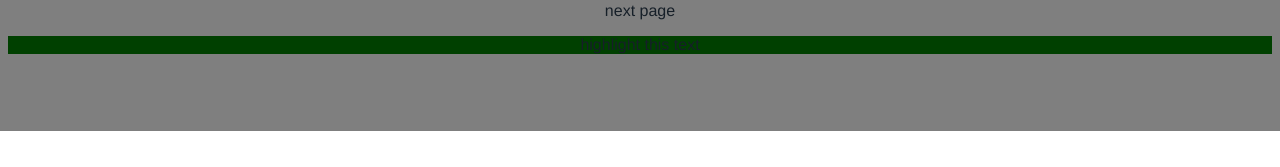
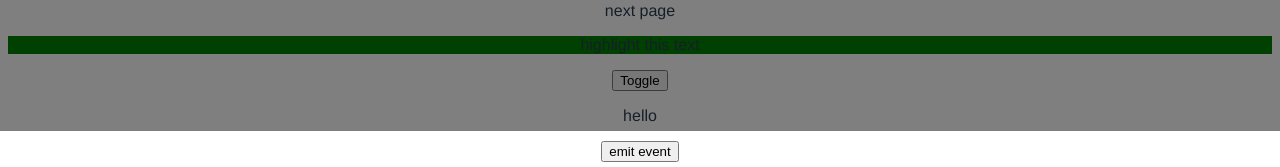
Before and after one commit to stlst/notes, a Vue app in the folder vue/vite-study/: page / in a window 1280 px wide. Shown: the part 669-836 px from the top of the page. Before the commit the page ends 800 px from the top, so only its background shows below. Built offline with nearby package versions, Linux system fonts and the light colour scheme.

Commit message:
feat: update vite-study note No.13,14

```diff
--- a/vue/vite-study/package.json
+++ b/vue/vite-study/package.json
@@ -6,6 +6,7 @@
     "build": "vite build"
   },
   "dependencies": {
+    "mitt": "^3.0.0",
     "vue": "^3.0.4"
   },
   "devDependencies": {
--- a/vue/vite-study/src/components/HelloWorld.vue
+++ b/vue/vite-study/src/components/HelloWorld.vue
@@ -33,6 +33,10 @@
 
     <!-- 自定义指令 -->
     <p v-if="true" v-highlight="'green'">highlight this text</p>
+    <!-- 动画 -->
+    <TransitionTest></TransitionTest>
+    <!-- 发送和监听事件 -->
+    <button @click="sendMsg">emit event</button>
   </div>
 </template>
 
@@ -43,7 +47,13 @@ import ModalButton from "./ModalButton.vue";
 import VmodelTest from "./VmodelTest.vue";
 import RenderTest from "./RenderTest.vue";
 import Functional from "./Functional.vue";
+import TransitionTest from "./TransitionTest.vue";
 import { defineAsyncComponent } from "vue";
+
+// 事件派发和监听
+import mitt from "mitt";
+export const emitter = mitt();
+
 export default {
   components: {
     Composition,
@@ -60,6 +70,7 @@ export default {
       // timeout:300,
       // delay:200,
     }),
+    TransitionTest,
   },
   name: "HelloWorld",
   props: {
@@ -74,6 +85,9 @@ export default {
     onClick() {
       console.log("click me!", this.counter);
     },
+    sendMsg() {
+      emitter.emit("someEvent", "foooo");
+    },
   },
 };
 </script>
--- a/vue/vite-study/src/components/NextPage.vue
+++ b/vue/vite-study/src/components/NextPage.vue
@@ -3,7 +3,14 @@
 </template>
 
 <script>
-export default {};
+import { emitter } from "./HelloWorld.vue";
+export default {
+  mounted() {
+    emitter.on("someEvent", (msg) => {
+      console.log("someEvent", msg);
+    });
+  },
+};
 </script>
 
 <style></style>
--- /dev/null
+++ b/vue/vite-study/src/components/TransitionTest.vue
@@ -0,0 +1,30 @@
+<template>
+  <div id="demo">
+    <button @click="show = !show">Toggle</button>
+    <transition name="fade">
+      <p v-if="show">hello</p>
+    </transition>
+  </div>
+</template>
+
+<script>
+export default {
+  data() {
+    return {
+      show: true,
+    };
+  },
+};
+</script>
+
+<style>
+.fade-enter-active,
+.fade-leave-active {
+  transition: opacity 10s ease;
+}
+
+.fade-enter-from,
+.fade-leave-to {
+  opacity: 0;
+}
+</style>
```
Also changed, not shown: 2 other files (tests, documents, lock files or other folders).
